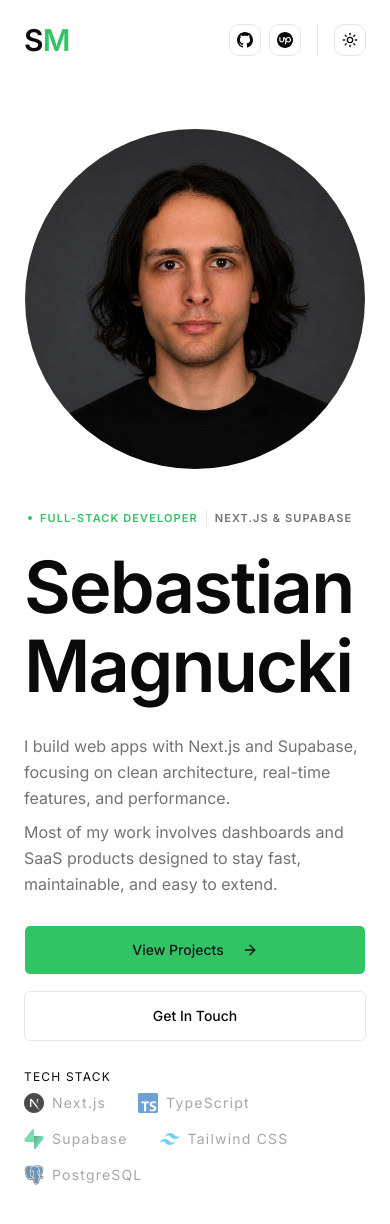
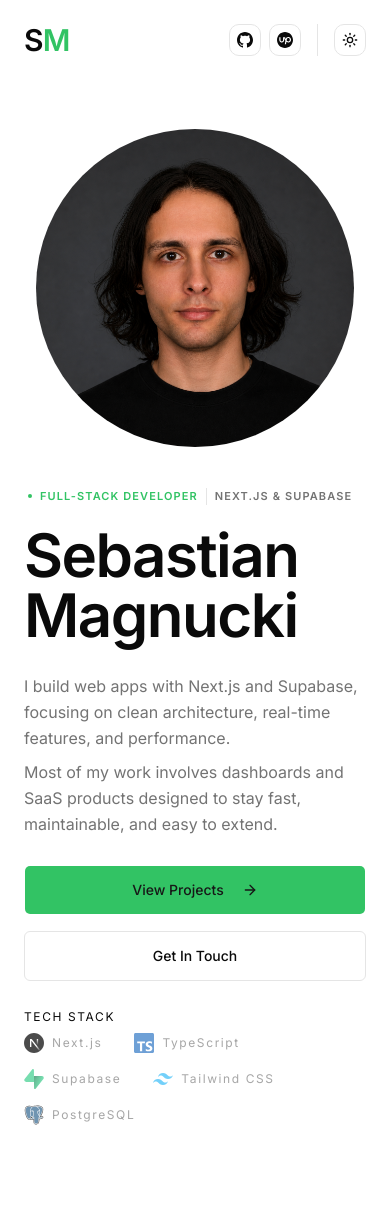
Before and after one commit to svsxn/portfolio, a Next.js app: page / in a window 390 px wide. After the commit the page ends 1165 px from the top, so only its background shows below. Built offline with nearby package versions, Linux system fonts and the light colour scheme.

Commit message:
fix: responsiveness

```diff
--- a/app/layout.tsx
+++ b/app/layout.tsx
@@ -25,7 +25,7 @@ export default function RootLayout({
       suppressHydrationWarning
       className={`${inter.variable} h-full antialiased`}
     >
-      <body className="min-h-full px-6 sm:px-12 md:px-24 lg:px-48 2xl:px-72 3xl:px-96">
+      <body className="min-h-full px-6 sm:px-12 md:px-24 lg:px-48 xl:px-72 2xl:px-96">
         <ThemeProvider attribute="class" defaultTheme="system" enableSystem>
           <Header />
           <main className="flex flex-1">{children}</main>
--- a/app/page.tsx
+++ b/app/page.tsx
@@ -6,14 +6,14 @@ import { ArrowRightIcon } from "lucide-react";
 
 export default function Home() {
   return (
-    <div className="mt-12 md:mt-24 w-full mx-auto">
+    <div className="mt-12 md:mt-24 w-full">
       <section
         id="hero"
         className="grid grid-cols-1 md:grid-cols-2 gap-10 md:gap-12"
       >
         <div className="order-2 md:order-1 flex flex-col gap-5 animate-in fade-in slide-in-from-bottom-4 duration-700">
           <Metadata />
-          <h1 className="max-w-md text-7xl md:text-[5.2rem] mb-2 md:mb-5 font-semibold tracking-tight leading-[1.1] md:leading-20">
+          <h1 className="max-w-md text-6xl sm:text-7xl md:text-[5.2rem] mb-2 md:mb-5 font-semibold tracking-tight sm:leading-[1.1] md:leading-20">
             Sebastian Magnucki
           </h1>
           <div className="flex flex-col gap-2 md:gap-6 max-w-md leading-relaxed text-muted-foreground">
--- a/components/hero/avatar.tsx
+++ b/components/hero/avatar.tsx
@@ -9,7 +9,7 @@ export function Avatar() {
         alt="Avatar"
         src="/avatar.png"
         loading="eager"
-        className="rounded-full md:size-105 border border-white/10 shadow-[0_0_80px_rgba(255,255,255,0.05)] animate-in fade-in zoom-in-95 duration-700 delay-150"
+        className="rounded-full mx-auto md:mx-0 size-80 md:size-105 border border-white/10 shadow-[0_0_80px_rgba(255,255,255,0.05)] animate-in fade-in zoom-in-95 duration-700 delay-150"
       />
     </div>
   );
--- a/components/hero/tech-stack/tech-stack.tsx
+++ b/components/hero/tech-stack/tech-stack.tsx
@@ -2,13 +2,13 @@ import { TECH_STACK } from "./tech-items";
 
 export function TechStack() {
   return (
-    <div className="md:min-w-3xl text-xs tracking-widest mb-10">
-      <p className="mb-2">TECH STACK</p>
+    <div className="md:min-w-3xl tracking-widest mb-10">
+      <p className="mb-2 text-xs">TECH STACK</p>
       <ul className="flex items-center gap-8 flex-wrap gap-y-4">
         {TECH_STACK.map((tech) => (
           <li
             key={tech.name}
-            className="flex items-center gap-2 text-sm text-muted-foreground/90 opacity-70 hover:opacity-100 hover:text-white transition cursor-default"
+            className="flex items-center gap-2 text-[12px] md:text-sm text-muted-foreground/90 opacity-70 hover:opacity-100 hover:text-white transition cursor-default"
           >
             <svg
               width="20"
```
